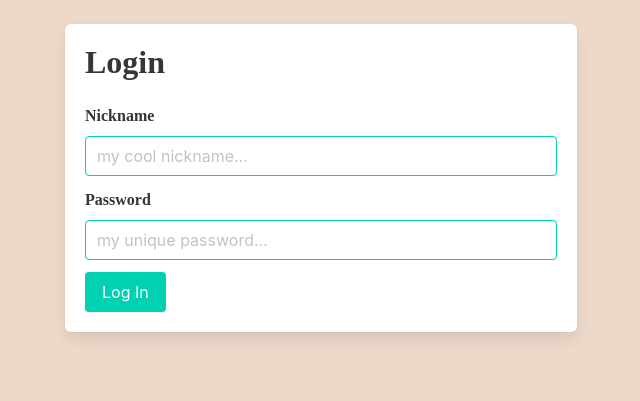
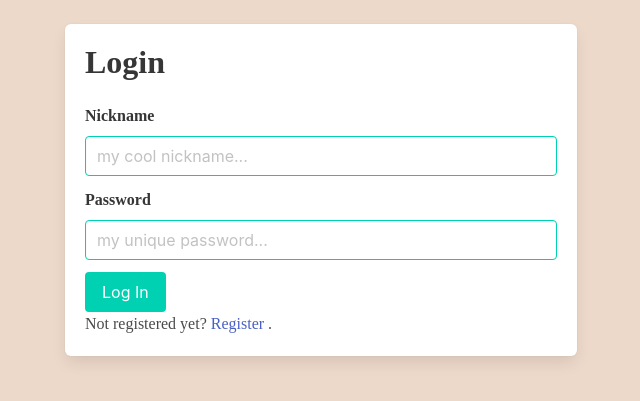
Before and after one commit to yashprakash13/honeysuckle-web, a Django app: page /acc/login/ in a window 1280 px wide. Shown: the top 401 px of the page, without its empty margins (319-959 px from the left). Run offline with Django 3.2, Linux system fonts and the light colour scheme; some libraries are stand-ins or nearby versions; some web fonts are replaced.

Commit message:
to and from from login/reg forms

```diff
--- a/hbeg/accounts/templates/accounts/login.html
+++ b/hbeg/accounts/templates/accounts/login.html
@@ -17,6 +17,9 @@
         <input type="password" class="input is-primary" type="text" placeholder="my unique password...">
     </div>
     <button type="submit" class="button is-primary">Log In</button>
+    <div class="field">
+        Not registered yet? <a href="{% url 'register' %}">Register </a>.
+    </div>
 </form>
 
 {% endblock %}
--- a/hbeg/accounts/templates/accounts/register.html
+++ b/hbeg/accounts/templates/accounts/register.html
@@ -20,5 +20,8 @@
         By registering, you agree to the <a href="#">privacy policy </a>of HBEG.
     </div>
     <button type="submit" class="button is-primary">Register</button>
+    <div class="field">
+        Have an account? <a href="{% url 'login' %}">Log In </a>.
+    </div>
 </form>
 {% endblock %}
```
